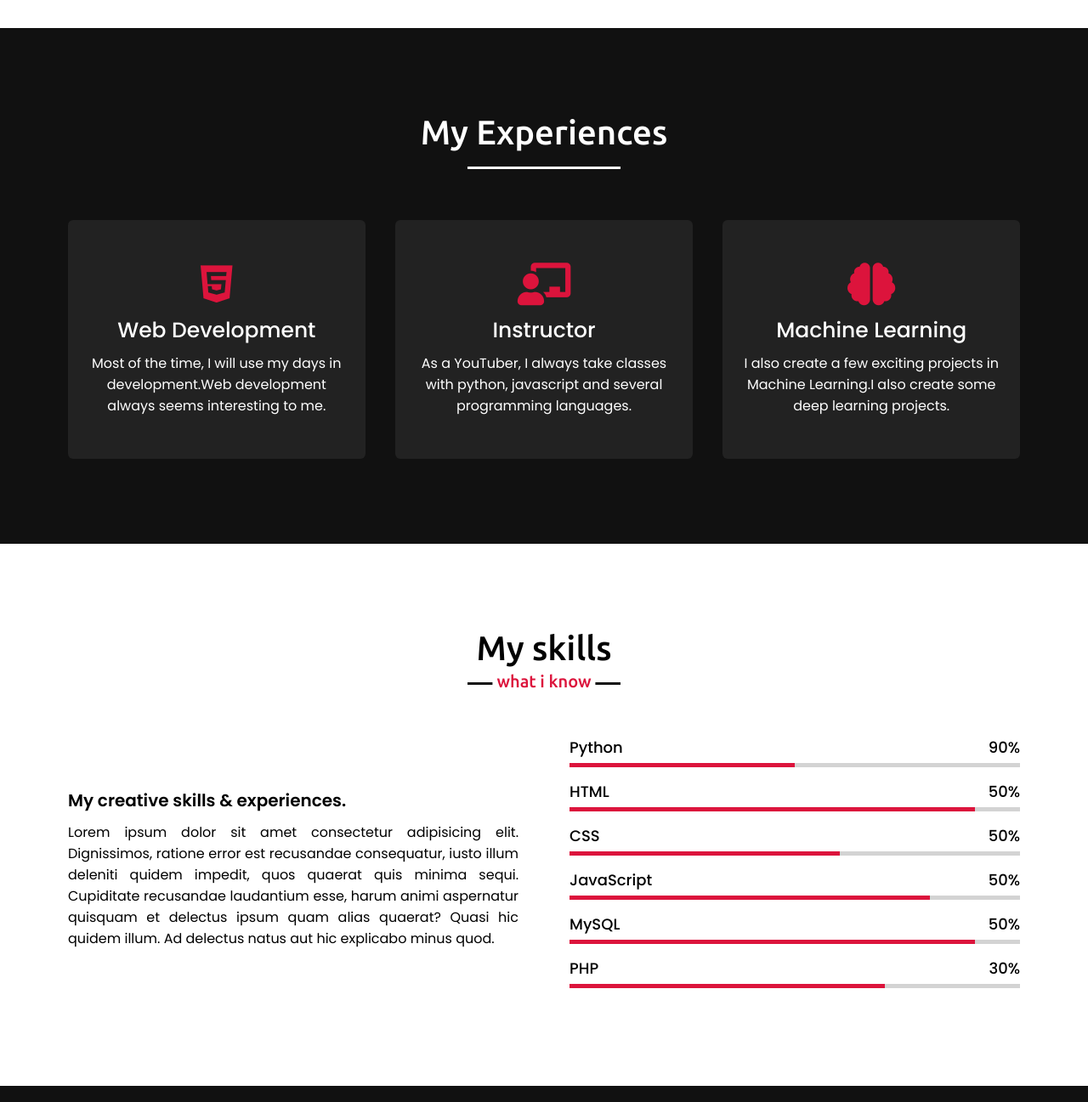
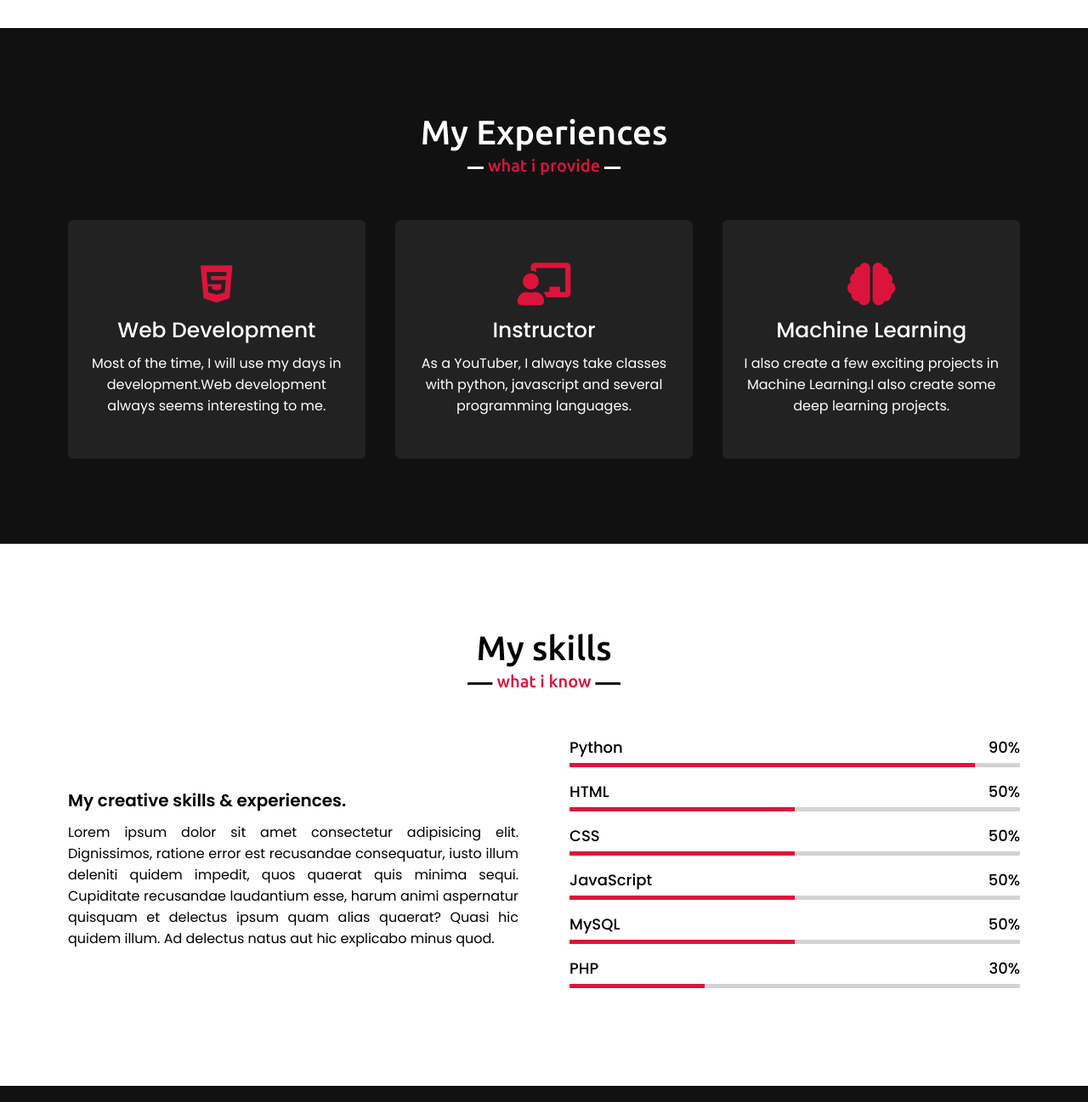
Before and after one commit to sumon3255/-MyPortfolio, a plain HTML site: page index.html in a window 1280 px wide. Shown: the part 1500-2797 px from the top of the page at 85% size. Drawn offline with nearby package versions, Linux system fonts and the light colour scheme; a web font is replaced by a local one.

Commit message:
Update style.css

```diff
--- a/style.css
+++ b/style.css
@@ -206,7 +206,7 @@ section .title::after{
 }
 /* about section styling */
 .about .title::after{
-    content: "";
+    content: "who i am";
 }
 .about .about-content .left{
     width: 45%;
@@ -259,7 +259,7 @@ section .title::after{
 .services .title::after,
 .teams .title::after{
     background: #111;
-    content: "";
+    content: "what i provide";
 }
 .services .serv-content .card{
     width: calc(33% - 20px);
@@ -351,19 +351,19 @@ section .title::after{
     background: crimson;
 }
 .skills-content .right .html::before{
+    width: 50%;
+}
+.skills-content .right .css::before{
+    width: 50%;
+}
+.skills-content .right .js::before{
+    width: 50%;
+}
+.skills-content .right .php::before{
     width: 90%;
 }
-.skills-content .right .css::before{
-    width: 60%;
-}
-.skills-content .right .js::before{
-    width: 80%;
-}
-.skills-content .right .php::before{
-    width: 50%;
-}
 .skills-content .right .mysql::before{
-    width: 70%;
+    width: 30%;
 }
 /* teams section styling */
 .teams .title::after{
```
